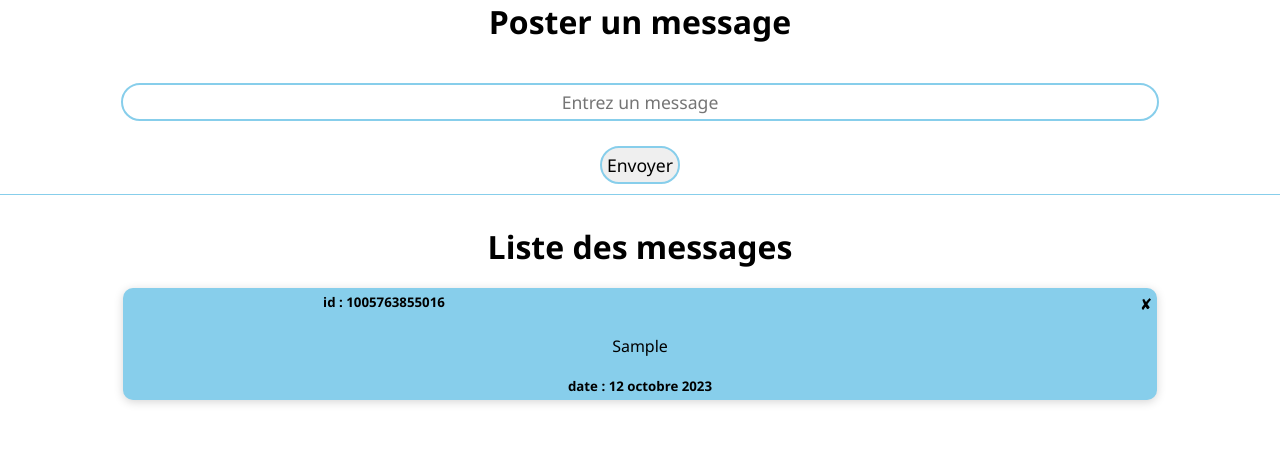
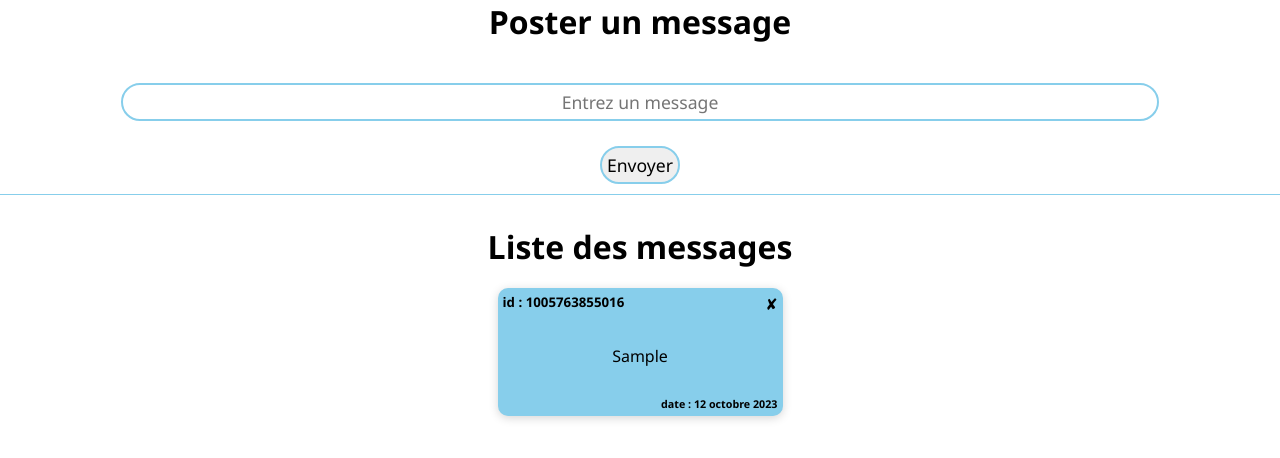
Before and after one commit to Victor-DM18/Exo_TypeScript, a React (Create React App) app in the folder typescript-react/: page / in a window 1280 px wide. Both pictures are taken after typing "Sample" into the empty fields and a click on the input "Envoyer". Shown: the top 458 px of the page. Built offline with nearby package versions, Linux system fonts and the light colour scheme.

Commit message:
feat : fix some style

```diff
--- a/typescript-react/src/components/Message.tsx
+++ b/typescript-react/src/components/Message.tsx
@@ -14,13 +14,13 @@ const Message = ({ mess, messageData, setMessageData }: Props) => {
   }
 
   return (
-    <div id="message-container">
+    <div className="message-container">
       <div id="deleteId">
       <h5>id : {mess.id} </h5>
       <span id="delete">&#10008;</span>
       </div>
       <p>{mess.message}</p>
-      <h5>date : {dateFormater(mess.date)}</h5>
+      <h6>date : {dateFormater(mess.date)}</h6>
     </div>
   );
 };
--- a/typescript-react/src/index.css
+++ b/typescript-react/src/index.css
@@ -42,11 +42,13 @@ input[type="submit"]:hover {
   background: skyblue;
 }
 
-#message-container {
+.message-container {
   display: flex;
   gap: 20px;
   margin-top: 20px;
-  width: 80%;
+  max-width: 80%;
+  min-width: 275px;
+  width: fit-content;
   flex-direction: column;
   align-items: center;
   background: skyblue;
@@ -54,6 +56,17 @@ input[type="submit"]:hover {
   text-align: center;
   box-shadow: 0 2px 10px rgba(0, 0, 0, 0.169);
   padding: 5px;
+}
+
+.message-container h6 {
+  display: flex;
+  justify-content: flex-end;
+}
+
+ p {
+  text-align: center;
+  word-wrap: break-word;
+  margin: 10px;
 }
 
 #deleteId {
@@ -65,6 +78,12 @@ input[type="submit"]:hover {
   justify-content: flex-end;
 }
 
+#deleteId h5 {
+  display: flex;
+  justify-content: start;
+}
+
+
 #messageList {
   display: flex;
   flex-direction: column;
@@ -72,13 +91,12 @@ input[type="submit"]:hover {
 }
 
 
-/* #delete {
+#delete {
   cursor: pointer;
   transition: 0.2s;
-  padding: 10px;
 }
 
 #delete:hover {
   transform: scaleY(1.3);
   color: white;
-} */
+}
```
